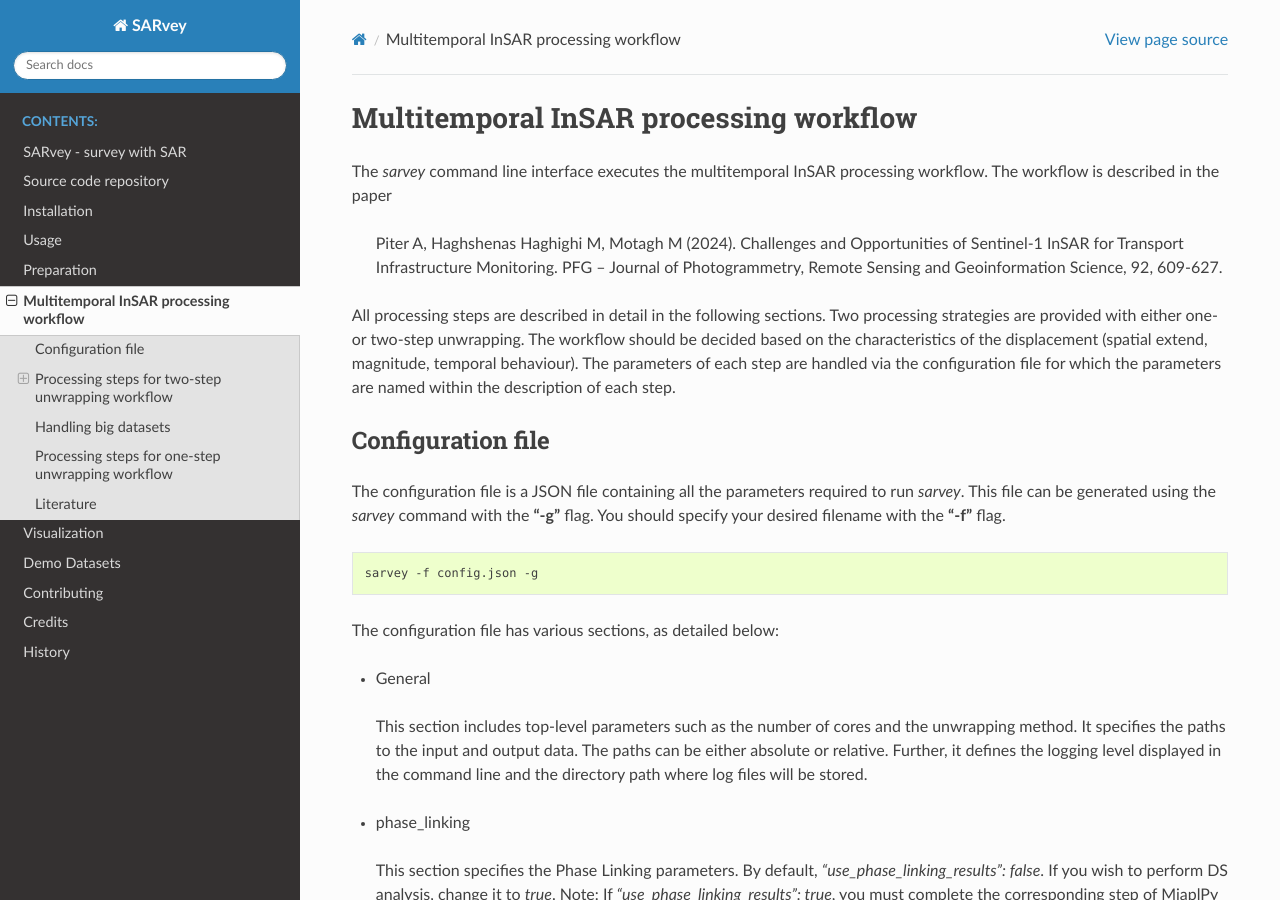
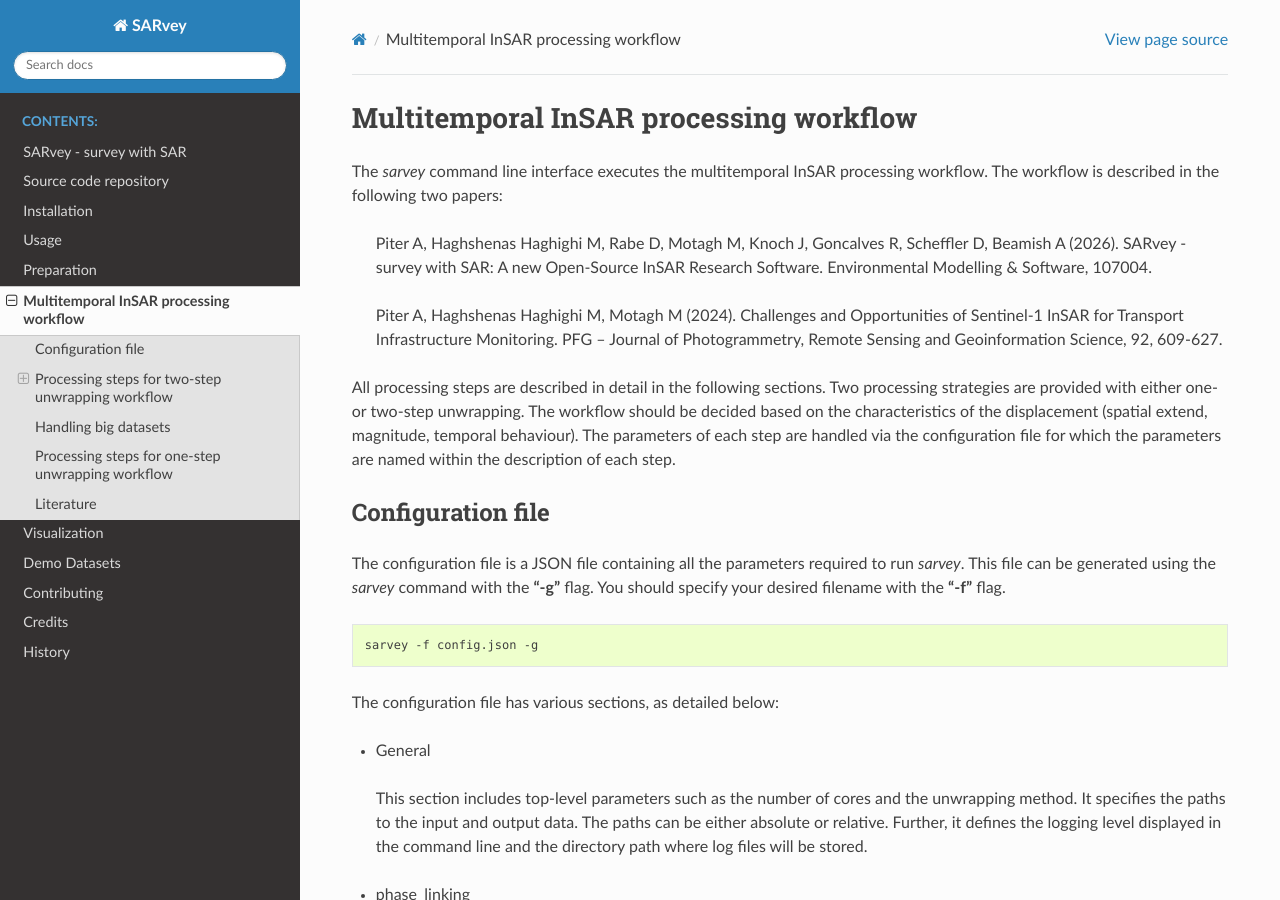
Before and after one commit to luhipi/sarvey, a Sphinx documentation site: the page built from docs/processing.rst, in a window 1280 px wide and 900 px high. Built offline with Sphinx 7.4.7 and the Read the Docs theme 3.1.0, drawn with Linux system fonts in a browser that asks for light colours; pages that are not in the unit, such as notebooks, are missing from menus; some of the changed text lies outside the part shown.

Commit message:
Update authors information. Add list of scientific publications to documentation.

```diff
--- a/AUTHORS.rst
+++ b/AUTHORS.rst
@@ -10,14 +10,16 @@
 Contributors
 ------------
 
-* Mahmud H. Haghighi <mahmud@ipi.uni-hannover.de>
+* Mahmud H. Haghighi <https://github.com/mahmud1>
 * Daniela Rabe <dara@gfz.de>
-* Romulo Goncalves <romulo@gfz.de>
+* Romulo Goncalves <https://github.com/romulogoncalves>
 * Johannes Knoch <jknoch@gfz.de>
 * Erik Rivas <rivas@ipi.uni-hannover.de>
+* Alison Seidel <alison.seidel@kit.edu>
 
 Project management and funding acquisition
 ------------------------------------------
 
+* Mahmud H. Haghighi <https://github.com/mahmud1>
 * Alison Beamish <alibeam@gfz.de>
 * Mahdi Motagh <motagh@gfz.de>
--- a/docs/index.rst
+++ b/docs/index.rst
@@ -14,6 +14,7 @@
    processing
    visualization
    demo_datasets
+   publications
    modules
    contributing
    authors
--- a/docs/processing.rst
+++ b/docs/processing.rst
@@ -5,7 +5,9 @@
 =======================================
 
 The `sarvey` command line interface executes the multitemporal InSAR processing workflow.
-The workflow is described in the paper
+The workflow is described in the following two papers:
+
+    Piter A, Haghshenas Haghighi M, Rabe D, Motagh M, Knoch J, Goncalves R, Scheffler D, Beamish A (2026). SARvey - survey with SAR: A new Open-Source InSAR Research Software. Environmental Modelling & Software, 107004.
 
     Piter A, Haghshenas Haghighi M, Motagh M (2024). Challenges and Opportunities of Sentinel-1 InSAR for Transport Infrastructure Monitoring. PFG – Journal of Photogrammetry, Remote Sensing and Geoinformation Science, 92, 609-627.
 
@@ -335,6 +337,8 @@
 Literature
 ----------
 
+* Piter A, Haghshenas Haghighi M, Rabe D, Motagh M, Knoch J, Goncalves R, Scheffler D, Beamish A (2026). SARvey - survey with SAR: A new Open-Source InSAR Research Software. Environmental Modelling & Software, 107004.
+
 * Piter A, Haghshenas Haghighi M, Motagh M (2024). Challenges and Opportunities of Sentinel-1 InSAR for Transport Infrastructure Monitoring. PFG – Journal of Photogrammetry, Remote Sensing and Geoinformation Science, 92, 609-627.
 
 * Zhao F, Mallorqui JJ (2019). A Temporal Phase Coherence Estimation Algorithm and Its Application on DInSAR Pixel Selection. IEEE Transactions on Geoscience and Remote Sensing 57(11):8350–8361, DOI 10.1109/TGRS.2019.2920536
```
Also changed, not shown: docs/scientific_publications.rst (added, +39 -0 lines).
